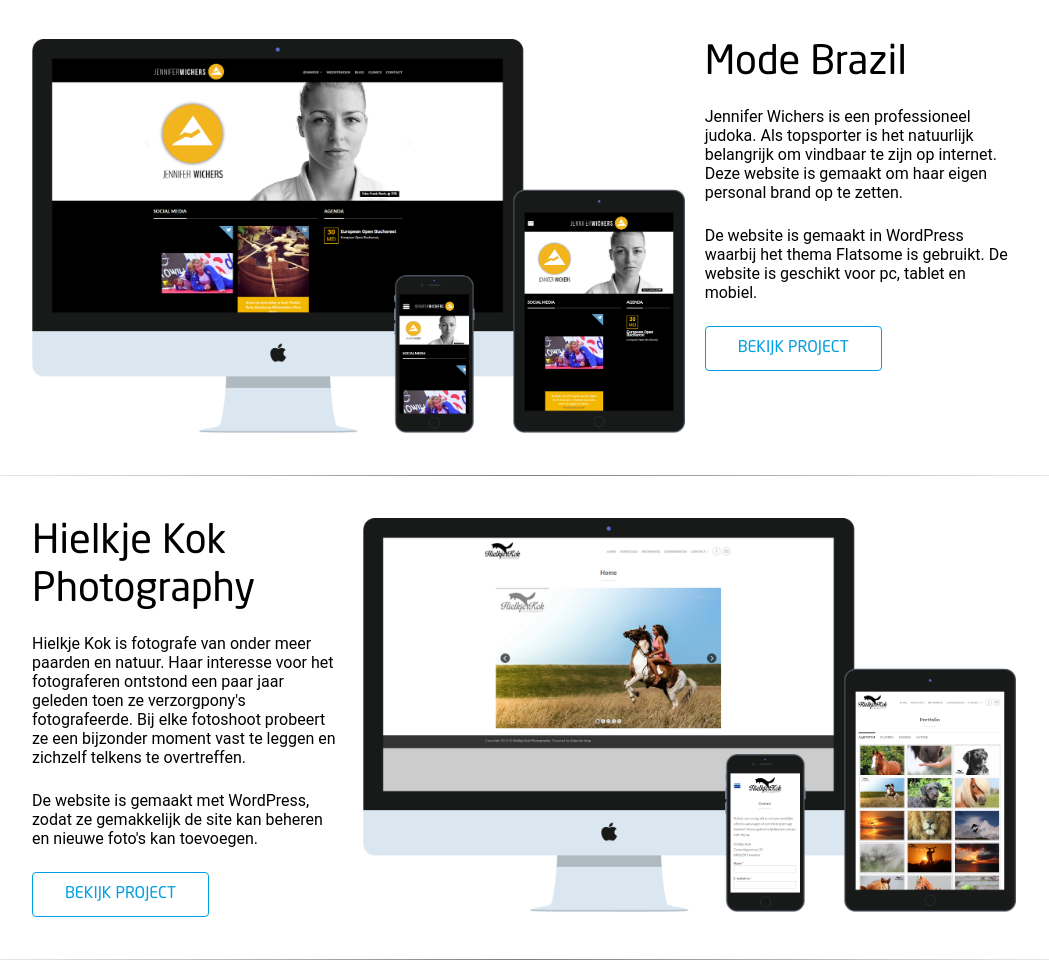
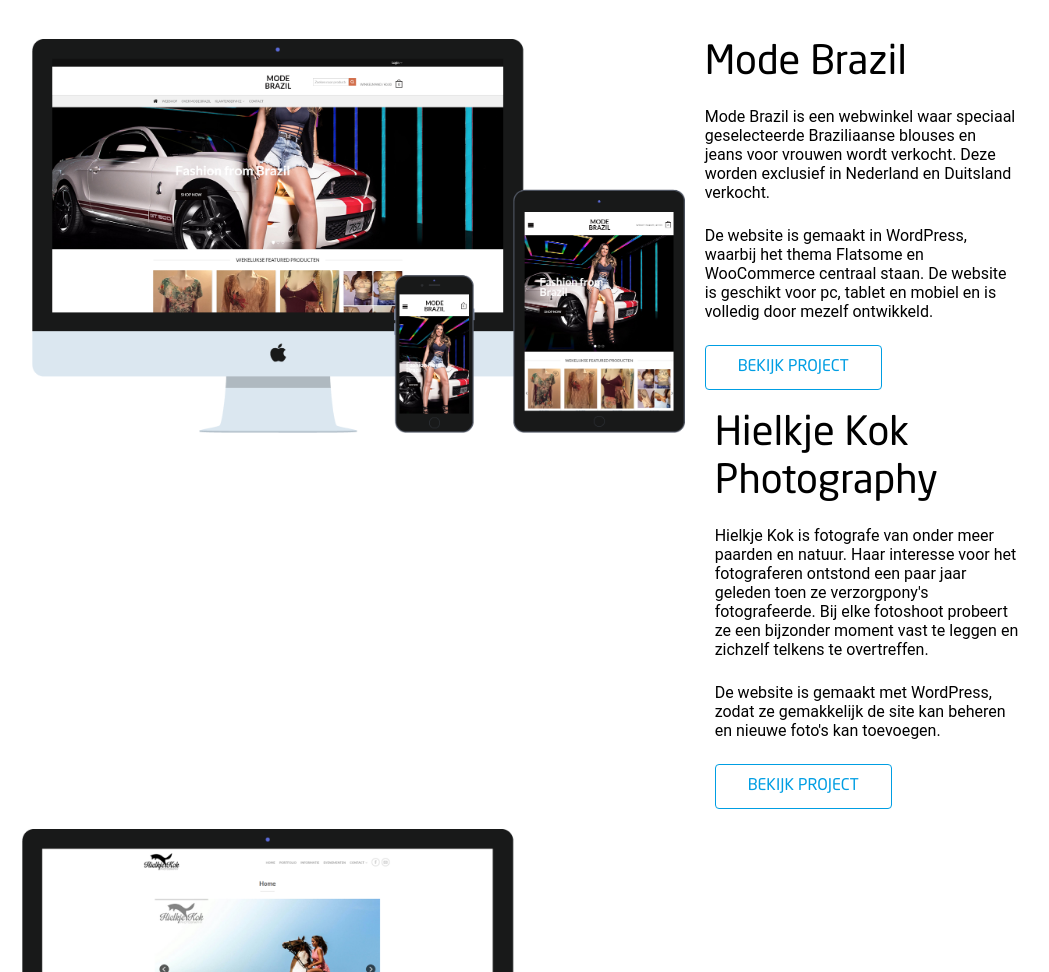
Before and after one commit to arjendejong12/arjendejong12.github.io, a plain HTML site: page index.html in a window 1280 px wide. Shown: the part 1828-2800 px from the top of the page, without its empty margins (116-1165 px from the left). Drawn offline with nearby package versions, Linux system fonts and the light colour scheme; some packages are replaced by stand-ins of ours.

Commit message:
Newest project files

```diff
--- a/index.html
+++ b/index.html
@@ -77,23 +77,21 @@
 
 			<section id="portfolio">
 				<div class="wrap wider">
+					<div class="grid">
 						<h1 class="title">EEN AANTAL PROJECTEN...</h1>
 						<article>
-						<div class="grid">
 							<div class="unit w-2-3 align-center">
-								<img src="img/jenwich.png" alt="Website Mode Brazil">
+								<img src="img/modebrazil.png" alt="Website Mode Brazil">
 							</div>
 							<div class="unit w-1-3">
 								<h2>Mode Brazil</h2>
-								<p>Jennifer Wichers is een professioneel judoka. Als topsporter is het natuurlijk belangrijk om vindbaar te zijn op internet. Deze website is gemaakt om haar eigen personal brand op te zetten.</p>
-								<p>De website is gemaakt in WordPress waarbij het thema Flatsome is gebruikt. De website is geschikt voor pc, tablet en mobiel.</p>
+								<p>Mode Brazil is een webwinkel waar speciaal geselecteerde Braziliaanse blouses en jeans voor vrouwen wordt verkocht. Deze worden exclusief in Nederland en Duitsland verkocht.</p>
+								<p>De website is gemaakt in WordPress, waarbij het thema Flatsome en WooCommerce centraal staan. De website is geschikt voor pc, tablet en mobiel en is volledig door mezelf ontwikkeld.</p>
 								<a class="button button-blue" href="http://www.modebrazil.nl" target="_blank">BEKIJK PROJECT</a>
-							</div>
 							</div>
 						</article>
 						<hr>
 						<article>
-						<div class="grid">
 							<div class="unit w-1-3">
 								<h2>Hielkje Kok Photography</h2>
 								<p>Hielkje Kok is fotografe van onder meer paarden en natuur. Haar interesse voor het fotograferen ontstond een paar jaar geleden toen ze verzorgpony's fotografeerde. Bij elke fotoshoot probeert ze een bijzonder moment vast te leggen en zichzelf telkens te overtreffen.</p>
@@ -103,11 +101,9 @@
 							<div class="unit w-2-3 align-center">
 								<img src="img/hielkje.png" alt="Website Hielkje Kok Photography">
 							</div>
-						</div>
 						</article>
 						<hr>
 						<article>
-						<div class="grid">
 							<div class="unit w-2-3 align-center">
 								<img src="img/jenwich.png" alt="Website Judoka Jennifer Wichers">
 							</div>
@@ -117,11 +113,9 @@
 								<p>De website is gemaakt in WordPress waarbij het thema Flatsome is gebruikt. De website is geschikt voor pc, tablet en mobiel.</p>
 								<a class="button button-blue" href="http://www.jenniferwichers.nl" target="_blank">BEKIJK PROJECT</a>
 							</div>
-						</div>
 						</article>
 						<hr>
 						<article>
-						<div class="grid">
 							<div class="unit w-1-3">
 								<h2>Eerlijk Eten</h2>
 								<p>Eerlijk Eten is gemaakt met Drupal waarbij ik alleen css heb gebruikt om het design te maken. Gebaseerd op het Zen-thema.</p>
@@ -130,11 +124,9 @@
 							<div class="unit w-2-3 align-center">
 								<img src="img/eerlijketen.png" alt="Website Eerlijk Eten">
 							</div>
-						</div>
 						</article>
 						<hr>
 						<article>
-						<div class="grid">
 							<div class="unit w-2-3 align-center">
 								<img src="img/gamechanger.png" alt="Website GameChanger">
 							</div>
@@ -144,8 +136,8 @@
 								<p>Deze website is ontwikkeld in PHP en MySQL zodat men games kan toevoegen aan een database en deze te zien zijn op de website.</p>
 								<a class="button button-blue" href="http://dws.cmi.hanze.nl/322796/project" target="_blank">BEKIJK PROJECT</a>
 							</div>
-						</div>
 						</article>
+					</div>"
 				</div>
 			</section> <!-- Einde Portfolio -->
 
```
Also changed, not shown: img/modebrazil.png (added), img/site-modebrazil phone.png (added), img/site-modebrazil tablet.png (added), img/site-modebrazil.png (added). Lines whose indentation alone changed are shown as unchanged.
